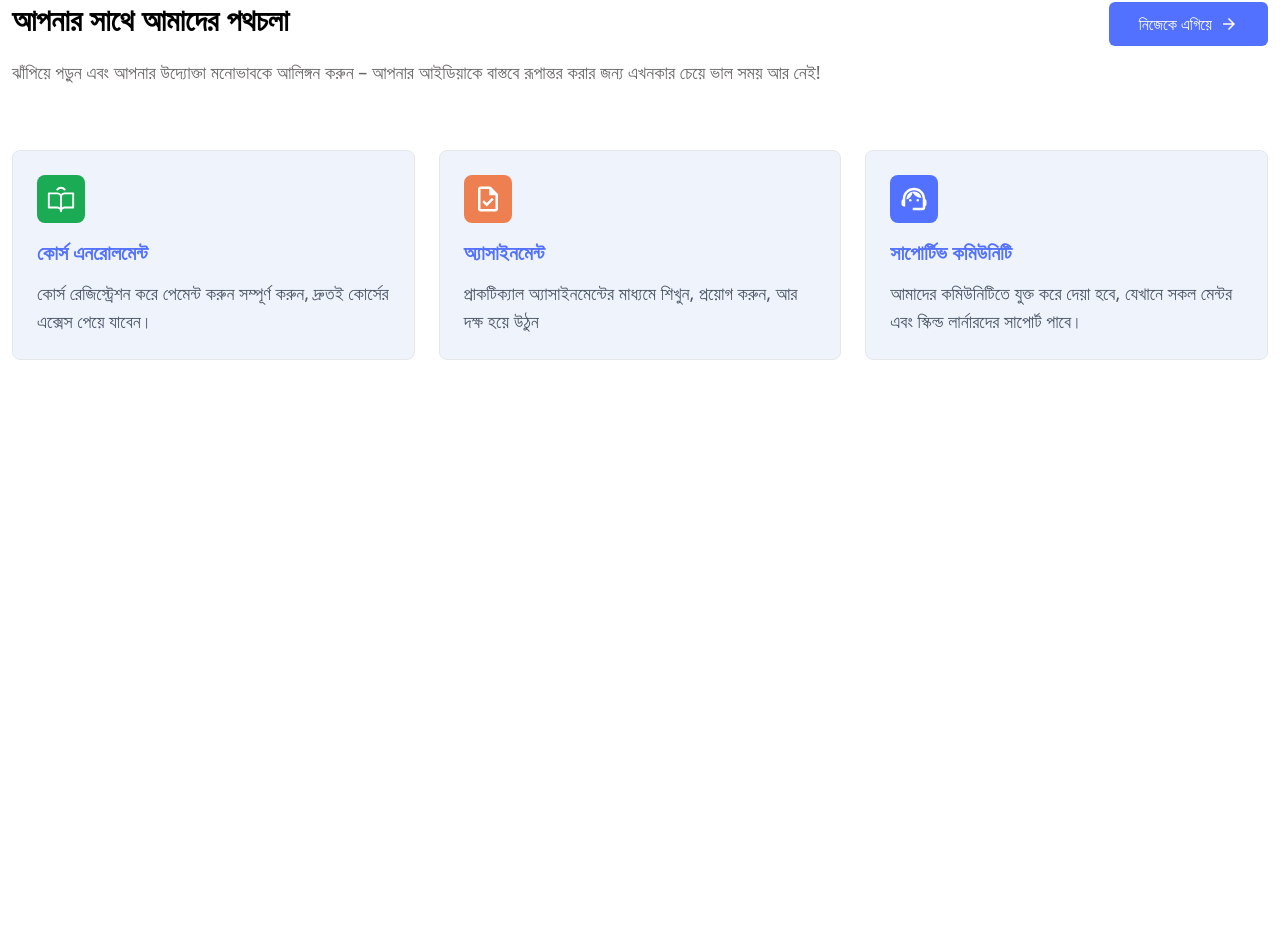
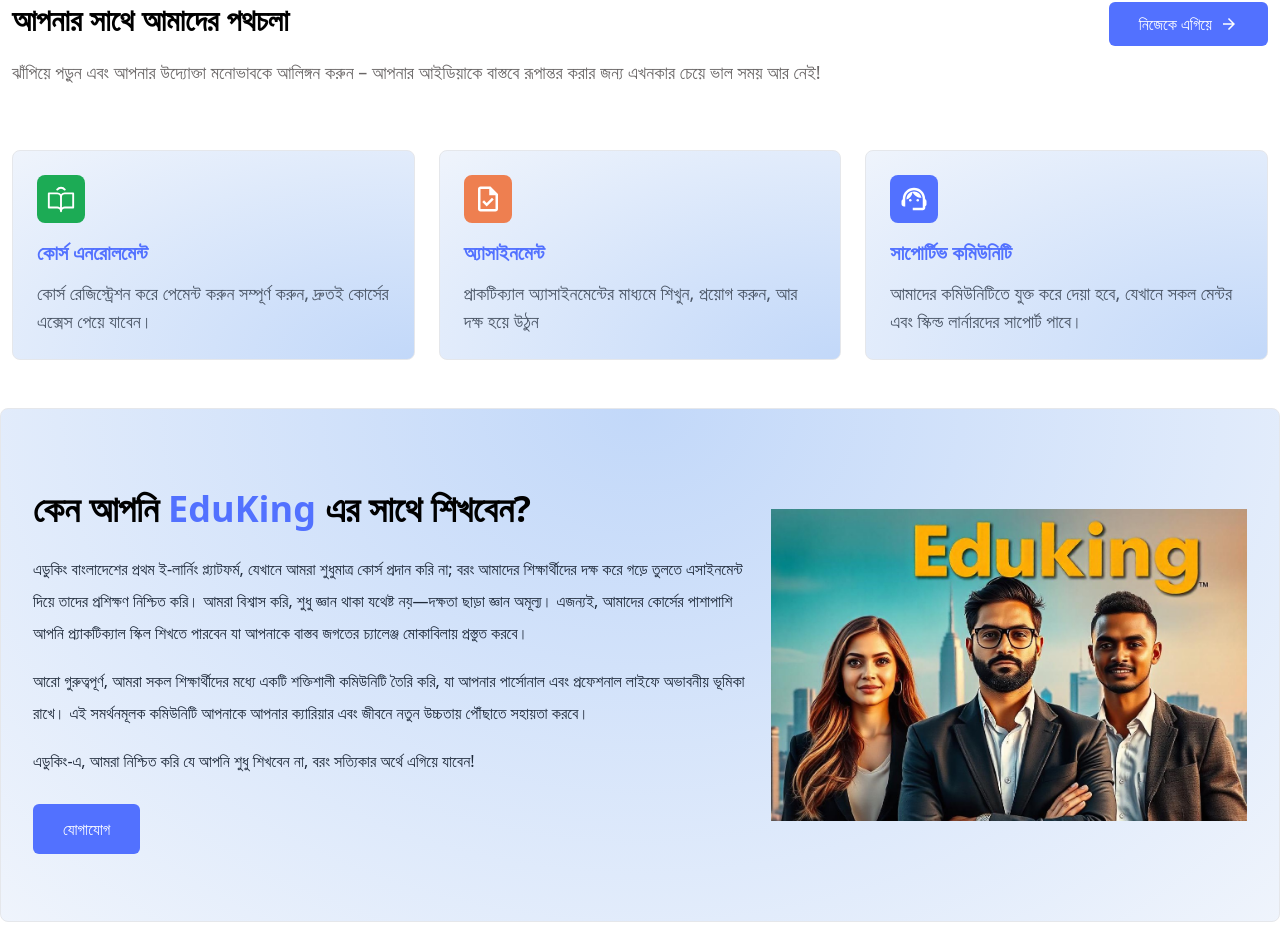
Before and after one commit to mdarmankhan6252/abbas-project, a React (Vite) app: page / in a window 1280 px wide. Shown: the part 1608-2560 px from the top of the page. Before the commit the page ends 2032 px from the top, so only its background shows below. Built offline with nearby package versions, Linux system fonts and the light colour scheme.

Commit message:
I have added framer motion and i have added the why chose us page

```diff
--- a/package.json
+++ b/package.json
@@ -11,6 +11,7 @@
   },
   "dependencies": {
     "@tailwindcss/vite": "^4.0.3",
+    "framer-motion": "^12.3.1",
     "react": "^18.3.1",
     "react-dom": "^18.3.1",
     "react-icons": "^5.4.0",
--- a/src/components/Card.jsx
+++ b/src/components/Card.jsx
@@ -6,7 +6,7 @@
 const Card = () => {
 
    return (
-      <div className='bg-white p-6 rounded-lg space-y-3'>
+      <div className='bg-white p-6 rounded-lg space-y-3' >
          <img src={image55} alt="" className='w-full' />
          <div className='flex items-center text-2xl space-x-3 font-semibold'>
             <del className='text-[#fa1111]'>10,0000/</del>
--- a/src/pages/home/AboutCourse.jsx
+++ b/src/pages/home/AboutCourse.jsx
@@ -1,6 +1,6 @@
 import { MdOutlineTask, MdSupportAgent } from "react-icons/md";
 import { PiBookOpenUser } from "react-icons/pi";
-
+import { motion } from "framer-motion";
 
 const AboutCourse = () => {
    const courses = [
@@ -8,33 +8,91 @@
          icon: <PiBookOpenUser />,
          icon_color: '#1CAB55',
          title: 'কোর্স এনরোলমেন্ট',
-         description: 'কোর্স রেজিস্ট্রেশন করে পেমেন্ট করুন সম্পূর্ণ করুন, দ্রুতই কোর্সের এক্সেস পেয়ে যাবেন।'
+         description: 'কোর্স রেজিস্ট্রেশন করে পেমেন্ট করুন সম্পূর্ণ করুন, দ্রুতই কোর্সের এক্সেস পেয়ে যাবেন।'
       },
       {
          icon: <MdOutlineTask />,
          icon_color: '#EE7F50',
          title: 'অ্যাসাইনমেন্ট',
-         description: 'প্রাকটিক্যাল অ্যাসাইনমেন্টের মাধ্যমে শিখুন, প্রয়োগ করুন, আর দক্ষ হয়ে উঠুন'
+         description: 'প্রাকটিক্যাল অ্যাসাইনমেন্টের মাধ্যমে শিখুন, প্রয়োগ করুন, আর দক্ষ হয়ে উঠুন'
       },
       {
          icon: <MdSupportAgent />,
          icon_color: '#5271FF',
          title: 'সাপোর্টিভ কমিউনিটি',
-         description: 'আমাদের কমিউনিটিতে যুক্ত করে দেয়া হবে, যেখানে সকল মেন্টর এবং স্কিল্ড লার্নারদের সাপোর্ট পাবে।'
+         description: 'আমাদের কমিউনিটিতে যুক্ত করে দেয়া হবে, যেখানে সকল মেন্টর এবং স্কিল্ড লার্নারদের সাপোর্ট পাবে।'
       }
-   ]
+   ];
+
    return (
-      <div className="grid grid-cols-1 sm:grid-cols-2 lg:grid-cols-3 gap-6 max-w-7xl mx-auto px-3">
+      <motion.div
+         className="grid grid-cols-1 sm:grid-cols-2 lg:grid-cols-3 gap-6 max-w-7xl mx-auto px-3"
+         initial="hidden"
+         whileInView="visible"
+         viewport={{ once: true, amount: 0.2 }}
+         variants={{
+            visible: {
+               transition: {
+                  staggerChildren: 0.2
+               }
+            }
+         }}
+
+      >
          {courses.map((course, i) => (
-            <div key={i} className=" p-6 rounded-lg border border-gray-200 bg-[#EFF4FC]">
-               <div style={{backgroundColor : course.icon_color}} className="w-12 h-12 flex items-center justify-center text-white rounded-lg">
+            <motion.div
+               key={i}
+               className="p-6 rounded-lg border border-gray-200 bg-[#EFF4FC] hover:shadow-[0px_0px_7px_0] hover:shadow-blue-400 duration-300"
+               variants={{
+                  hidden: { opacity: 0, y: 50 },
+                  visible: {
+                     opacity: 1,
+                     y: 0,
+                     transition: {
+                        duration: 0.6,
+                        ease: "easeOut"
+                     }
+                  }
+               }}
+               style={{ background: "radial-gradient(at bottom right, #c2d8f9 0%, #EFF4FC 100%)" }}
+            >
+               <motion.div
+                  style={{backgroundColor: course.icon_color}}
+                  className="w-12 h-12 flex items-center justify-center text-white rounded-lg"
+                  variants={{
+                     hidden: { scale: 0, opacity: 0 },
+                     visible: {
+                        scale: 1,
+                        opacity: 1,
+                        transition: {
+                           duration: 0.3,
+                           delay: 0.2
+                        }
+                     }
+                  }}
+               >
                   <span className="text-3xl">{course.icon}</span>
-               </div>
-               <h3 className="text-xl font-semibold mt-4 text-primary">{course.title}</h3>
-               <p className="text-gray-600 mt-3 text-lg">{course.description}</p>
-            </div>
+               </motion.div>
+
+               <motion.div
+                  variants={{
+                     hidden: { opacity: 0, x: -20 },
+                     visible: {
+                        opacity: 1,
+                        x: 0,
+                        transition: {
+                           duration: 0.5,
+                           delay: 0.4
+                        }
+                     }
+                  }}
+               >
+                  <h3 className="text-xl font-semibold mt-4 text-primary">{course.title}</h3>
+                  <p className="text-gray-600 mt-3 text-lg">{course.description}</p>
+               </motion.div>
+            </motion.div>
          ))}
-      </div>
+      </motion.div>
    );
 };
 
--- a/src/pages/home/Banner.jsx
+++ b/src/pages/home/Banner.jsx
@@ -1,32 +1,60 @@
 import { MdArrowForward } from "react-icons/md";
 import { Link } from "react-router-dom";
-import banner from '../../assets/banner.jfif'
+import { motion } from "framer-motion";
+import banner from "../../assets/banner.jfif";
+
+const textVariants = {
+  hidden: { opacity: 0, y: -50 },
+  visible: (index) => ({
+    opacity: 1,
+    y: 0,
+    transition: { delay: index * 0.3, duration: 0.6, ease: "easeOut" }
+  })
+};
+
+const imageVariants = {
+  hidden: { opacity: 0, x: 50 },
+  visible: {
+    opacity: 1,
+    x: 0,
+    transition: { duration: 0.8, ease: "easeOut" }
+  }
+};
 
 const Banner = () => {
   return (
     <div className="mx-3">
       <div
         className="max-w-7xl mx-auto px-8 my-12 py-20 border border-gray-200 rounded-lg flex items-center justify-between gap-6 flex-col md:flex-row"
-        style={{ background: 'radial-gradient(at center, #c2d8f9 0%, #EFF4FC 100%)' }}
+        style={{ background: "radial-gradient(at center, #c2d8f9 0%, #EFF4FC 100%)" }}
       >
-        <div className="space-y-5 basis-[60%] ">
-          <h1 className="text-3xl md:text-4xl font-semibold">
+        <motion.div
+          className="space-y-5 basis-[60%]"
+          initial="hidden"
+          animate="visible"
+          variants={textVariants}
+          custom={0}
+        >
+          <motion.h1 className="text-3xl md:text-4xl font-semibold" variants={textVariants} custom={1}>
             <span className="text-primary font-bold font-serif">Eduking</span> এর লক্ষ্য সবাই হবে দক্ষ !
-          </h1>
-          <p className="font-light">দক্ষতার জগতে নিজেকে এগিয়ে নেওয়ার এখনই সময়</p>
+          </motion.h1>
+          <motion.p className="font-light" variants={textVariants} custom={2}>
+            দক্ষতার জগতে নিজেকে এগিয়ে নেওয়ার এখনই সময়
+          </motion.p>
+          <motion.div variants={textVariants} custom={3}>
             <Link to="/" className="btn flex items-center space-x-2 max-w-52 justify-center">
               <span>নিজেকে এগিয়ে</span> <MdArrowForward className="text-lg" />
             </Link>
-          <p className="text-lg text-gray-800">
+          </motion.div>
+          <motion.p className="text-lg text-gray-800" variants={textVariants} custom={4}>
             অজুহাত নয়, এবার দক্ষতার পালা! ঘরে বসেই নতুন স্কিল শিখে নিজের ক্যারিয়ার গড়ুন. EduKing BD আপনার পাশে আছে
-          </p>
-        </div>
-        <div className="basis-[40%]">
-         <img src={banner} alt="" className="w-full rounded-2xl"/>
+          </motion.p>
+        </motion.div>
+        <motion.div className="basis-[40%]" initial="hidden" animate="visible" variants={imageVariants}>
+          <img src={banner} alt="" className="w-full rounded-2xl" />
+        </motion.div>
       </div>
     </div>
-    </div>
-
   );
 };
 
--- a/src/pages/home/Home.jsx
+++ b/src/pages/home/Home.jsx
@@ -2,6 +2,7 @@
 import Banner from "./Banner";
 import Courses from "./Courses";
 import Guide from "./Guide";
+import WhyCourse from "./WhyCourse";
 
 const Home = () => {
    return (
@@ -10,6 +11,7 @@
          <Courses />
          <Guide />
          <AboutCourse />
+         <WhyCourse />
       </div>
    );
 };
--- /dev/null
+++ b/src/pages/home/WhyCourse.jsx
@@ -0,0 +1,31 @@
+import { Link } from "react-router-dom";
+import banner from '../../assets/banner.jfif'
+
+const WhyCourse = () => {
+   return (
+      <div>
+         <div className="max-w-7xl mx-auto px-8 my-12 py-20 border border-gray-200 rounded-lg flex items-center justify-between gap-6 flex-col md:flex-row" style={{ background: "radial-gradient(at center top, #c2d8f9 0%, #EFF4FC 100%)" }}>
+            <div className="space-y-6 basis-[60%]">
+               <h1 className="text-3xl sm:text-4xl font-semibold">
+                  কেন আপনি <span className="font-bold text-primary">EduKing</span> এর সাথে শিখবেন?
+               </h1>
+               <div className="space-y-4">
+                  <p className="text-gray-800 leading-8">এডুকিং বাংলাদেশের প্রথম ই-লার্নিং প্ল্যাটফর্ম, যেখানে আমরা শুধুমাত্র কোর্স প্রদান করি না; বরং আমাদের শিক্ষার্থীদের দক্ষ করে গড়ে তুলতে এসাইনমেন্ট দিয়ে তাদের প্রশিক্ষণ নিশ্চিত করি। আমরা বিশ্বাস করি, শুধু জ্ঞান থাকা যথেষ্ট নয়—দক্ষতা ছাড়া জ্ঞান অমূল্য। এজন্যই, আমাদের কোর্সের পাশাপাশি আপনি প্র্যাকটিক্যাল স্কিল শিখতে পারবেন যা আপনাকে বাস্তব জগতের চ্যালেঞ্জ মোকাবিলায় প্রস্তুত করবে।</p>
+                  <p className="text-gray-800 leading-8">আরো গুরুত্বপূর্ণ, আমরা সকল শিক্ষার্থীদের মধ্যে একটি শক্তিশালী কমিউনিটি তৈরি করি, যা আপনার পার্সোনাল এবং প্রফেশনাল লাইফে অভাবনীয় ভূমিকা রাখে। এই সমর্থনমূলক কমিউনিটি আপনাকে আপনার ক্যারিয়ার এবং জীবনে নতুন উচ্চতায় পৌঁছাতে সহায়তা করবে।
+                  </p>
+                  <p className=" text-gray-800 leading-8">এডুকিং-এ, আমরা নিশ্চিত করি যে আপনি শুধু শিখবেন না, বরং সত্যিকার অর্থে এগিয়ে যাবেন!
+                  </p>
+               </div>
+               <div className="pt-4">
+                  <Link to='/' className="btn" style={{ padding: '14px 30px' }}>যোগাযোগ</Link>
+               </div>
+            </div>
+            <div className=" basis-[40%]">
+               <img src={banner} alt="" />
+            </div>
+         </div>
+      </div>
+   );
+};
+
+export default WhyCourse;
```
Also changed, not shown: src/pages/home/Courses.jsx (+65 -12 lines), 1 other file (tests, documents, lock files or other folders). Lines whose indentation alone changed are shown as unchanged.
